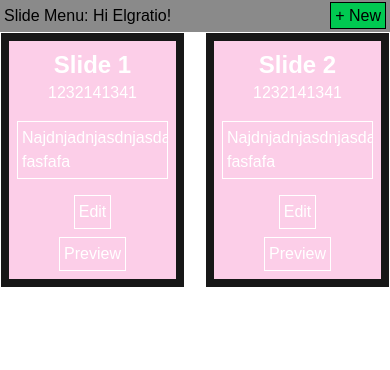
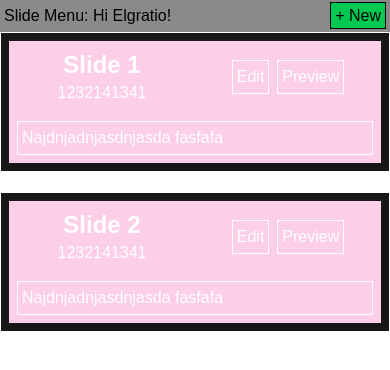
Before and after one commit to akael888/propre-sim, a Next.js app: page /slide in a window 390 px wide. Shown: the top 370 px of the page. Built offline with nearby package versions, Linux system fonts and the light colour scheme; no server answers; the database is empty.

Commit message:
feat : Adjusted Slide UI and UX

```diff
--- a/src/app/slide/page.tsx
+++ b/src/app/slide/page.tsx
@@ -18,24 +18,20 @@ export default async function SlideManagerPage() {
           </Link>
         </div>
       </div>
-      <div className="flex flex-row gap-5 h-fit">
+      <div className="flex flex-col gap-5 h-fit md:flex-row">
         {slideData?.map((value, index) => {
           return (
             <div
-              className="border-1 bg-foreground w-[50%] text-background text-center overflow-y-hidden p-2 h-fit"
+              className="border-1 bg-foreground w-full text-background text-center overflow-y-hidden p-2 h-fit"
               key={index}
             >
               <div className="flex flex-col bg-pink-200">
+                <div className="grid grid-cols-2">
                   <div className="flex flex-col p-2 h-fit">
                     <h3 className="text-2xl font-bold">{value.title}</h3>
                     <p className=""> {value.description}</p>
                   </div>
-                <div className="flex p-1 max-h-[5%] p-2 h-full">
-                  <div className="border-1 text-left w-full p-1 overflow-y-auto h-full">
-                    {value.textdata}
-                  </div>
-                </div>
-                <div className="flex flex-col p-2 justify-center items-center gap-2 h-fit">
+                  <div className="flex flex-row p-2 justify-center items-center gap-2 h-full">
                     <Link
                       href={`/slide/${value.id}/edit`}
                       className="border-1 p-1 hover:bg-gray-300"
@@ -50,6 +46,13 @@ export default async function SlideManagerPage() {
                     </Link>
                   </div>
                 </div>
+
+                <div className="flex p-1 p-2 h-full">
+                  <div className="border-1 text-left w-full p-1 max-h-1/2 overflow-y-auto truncate">
+                    {value.textdata ? value.textdata : "Empty Data"}
+                  </div>
+                </div>
+              </div>
             </div>
           );
         })}
```
Lines whose indentation alone changed are shown as unchanged.
